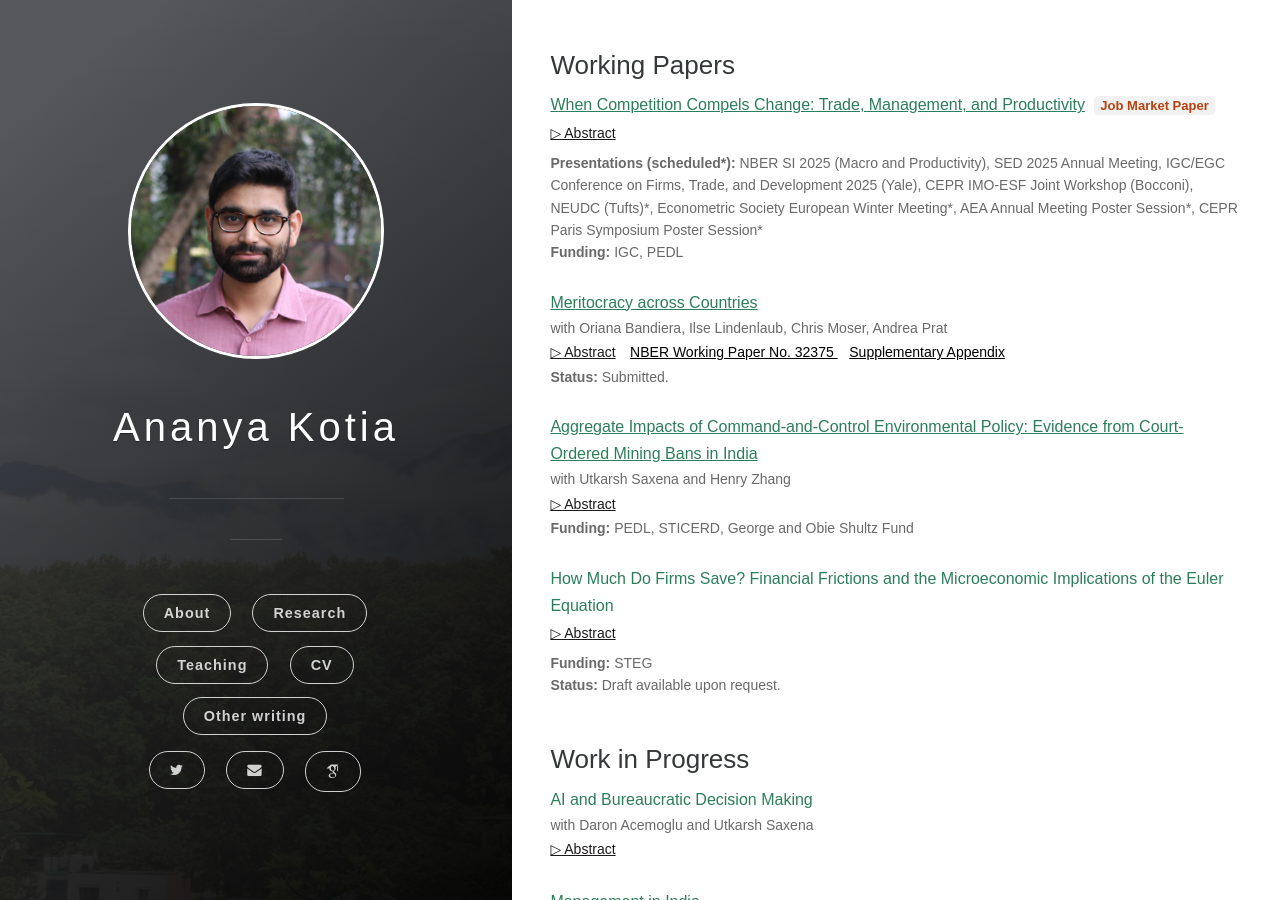
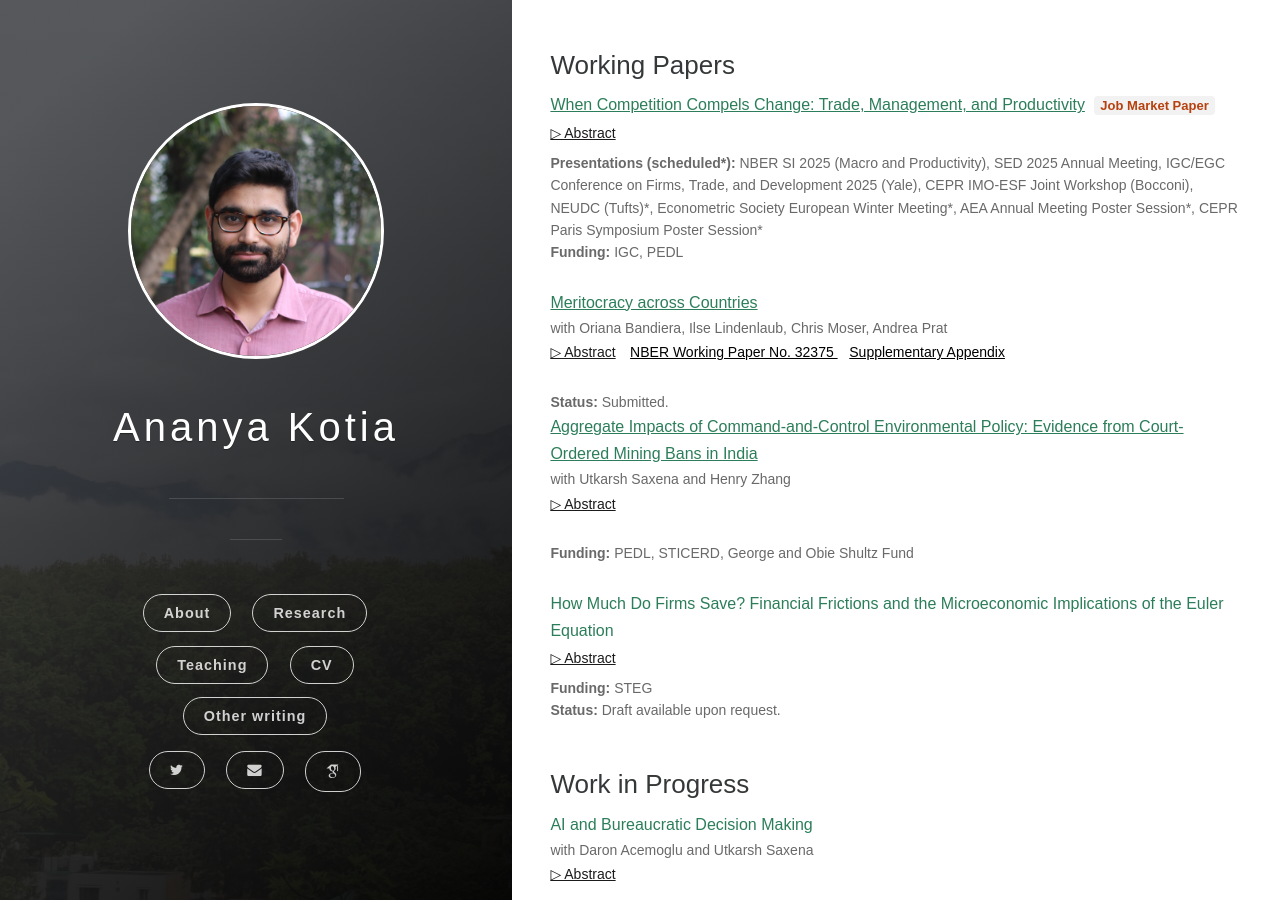
Before and after one commit to ananyakotia/ananyakotia.github.io, a Jekyll site: the page built from pages/research.markdown, in a window 1280 px wide and 900 px high. Built offline with Jekyll 4.4.1, drawn with Linux system fonts in a browser that asks for light colours; some web fonts are replaced.

Commit message:
Update research.markdown

```diff
--- a/pages/research.markdown
+++ b/pages/research.markdown
@@ -58,13 +58,16 @@ permalink: /research/
 		<a href="https://www.nber.org/papers/w32375" target="_blank" style="font-size: 14px;"><u>NBER Working Paper No. 32375 </u></a>
 		<a href="{{site.baseurl}}/files/Papers/BKLMP_SupplementaryAppendix.pdf" target="_blank" style="font-size: 14px;">&nbsp;&nbsp; <u>Supplementary Appendix</u></a>
 	</li>
-	<li class="author-funding" style="font-size: 14px;"><strong>Status:</strong> Submitted.</li>
 </ul>
 <div id="BKMLP_abstract" class="abstract" style="max-height: 0;">
   <h6>
 	We study the micro sources and macro consequences of worker-job matching across countries with large income differences. Using internationally comparable data on over 120,000 individuals in 30 countries, we document that workers' skills align more closely with their jobs' skill requirements in higher-income countries, indicative of more meritocratic labor market matching. We interpret this fact through an equilibrium matching model with cross-country differences in three fundamentals: (i) endowments of worker skills and job requirements determining match feasibility; (ii) technology determining the returns to matching; and (iii) idiosyncratic frictions capturing how nonproductive traits affect matching. A developmentaccounting exercise based on the model, estimated separately for each country, shows that variation in matching frictions explains only a small share of cross-country output gaps. However, improved worker-job matching substantially amplifies the gains from adopting frontier endowments and technology.
 	</h6>
 </div>
+<ul class="no-bullets">
+	<li class="author-funding" style="font-size: 14px;"><strong>Status:</strong> Submitted.</li>
+</ul>
+
 
 
 <a href="{{site.baseurl}}/files/Papers/KSZ2025.pdf" style="color:#2c7e5a;font-weight:500;">
@@ -78,6 +81,13 @@ permalink: /research/
   <li>
 		<span class="abstract-toggle" data-abstract-id="mining_abstract">▷ Abstract</span>
 	</li>
+</ul>
+<div id="mining_abstract" class="abstract" style="max-height: 0;">
+  <h6>
+    We estimate the aggregate impacts of court-ordered iron ore mining bans in India and consider the counterfactual welfare gains from an alternative policy to the ban. The local sectoral ban is a command-and-control (CAC) policy that is commonly applied to natural resource settings, usually when the regulator has a signal of widespread non-compliance. The Supreme Court of India imposed bans on iron ore mining and outbound iron ore trade in two states in response to reports that mines operated under fake environmental permits and underpaid mining royalties. Using firm-level industrial survey data, mine-level output data, and bilateral mine-to-firm auction data, we decompose the bans’ effects into trade, production networks, and local labor demand channels. Our results indicate persistent declines in employment, capital stock, and borrowing by iron-consuming plants, despite the temporary duration of the ban. These findings highlight the economic spillovers caused by CAC policies, especially in industries that are upstream in the supply chain.
+  </h6>
+</div>
+<ul class="no-bullets">
   <li class="author-funding" style="font-size:14px;">
     <strong>Funding:</strong> PEDL, STICERD, George and Obie Shultz Fund
   </li>
```
